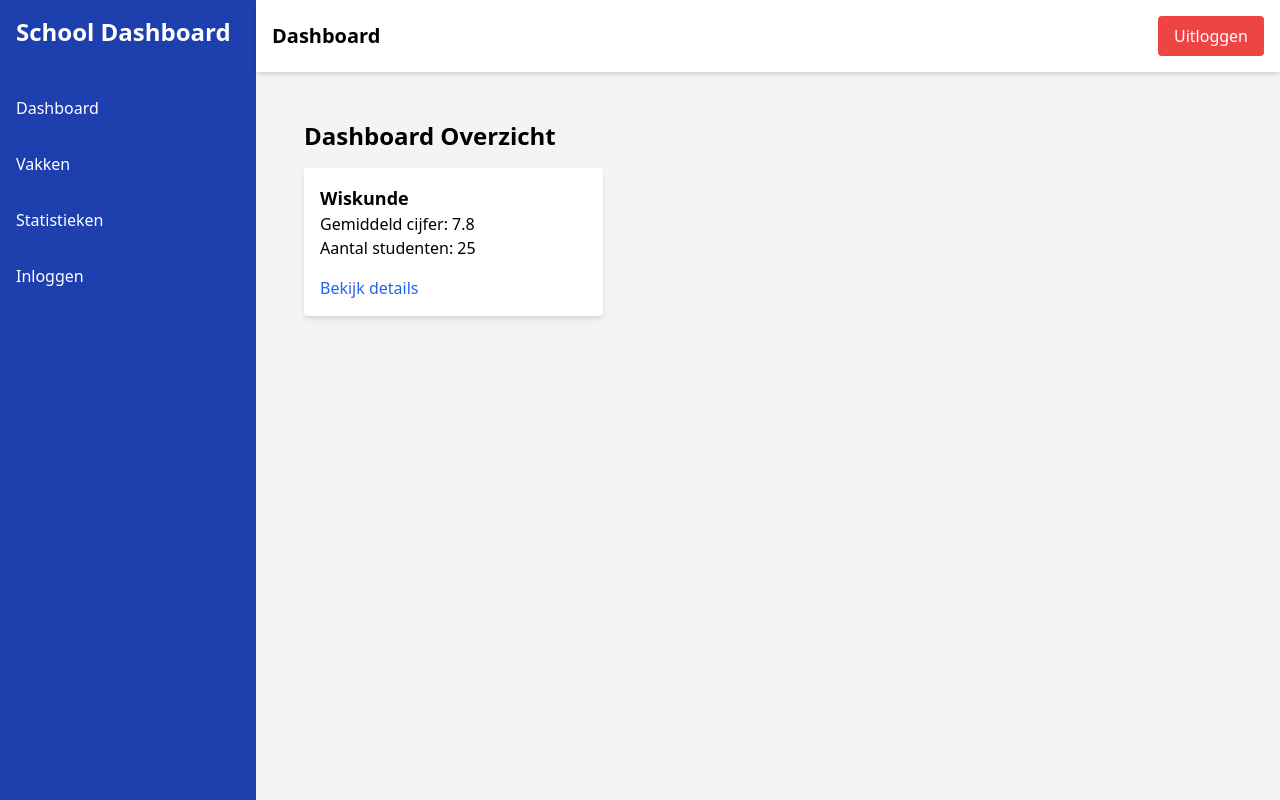
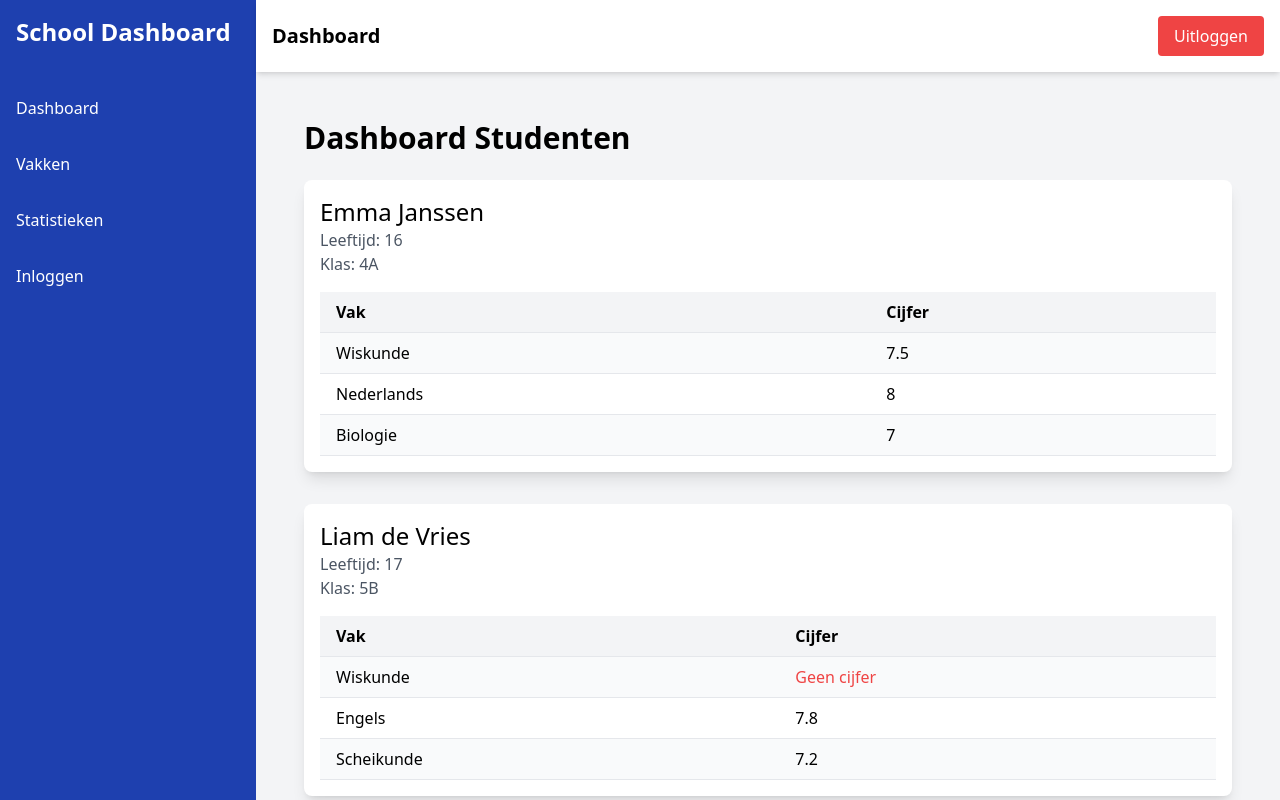
Before and after one commit to AbdellaBoutaarourt/Dashboard, a React (Create React App) app in the folder prototype-dashboard/: page / in a window 1280 px wide. Shown: the top 800 px of the page. Built offline with nearby package versions, Linux system fonts and the light colour scheme; the HTML template or start-up script is replaced by a standard one.

Commit message:
show data in subjectPage

```diff
--- a/prototype-dashboard/src/App.js
+++ b/prototype-dashboard/src/App.js
@@ -8,7 +8,7 @@ import StatisticsPage from './Pages/StatisticsPage';
 
 function App() {
   return (
-    <Router>
+    <div className=" bg-gray-100 min-h-screen"> <Router>
       <Routes>
         <Route
           path="/"
@@ -37,6 +37,9 @@ function App() {
 
       </Routes>
     </Router >
+    </div>
+
+
   );
 }
 
--- a/prototype-dashboard/src/Pages/DashboardHome.js
+++ b/prototype-dashboard/src/Pages/DashboardHome.js
@@ -1,18 +1,63 @@
-import React from 'react';
+import React, { useEffect, useState } from "react";
+import data from "../data.json";
 
 const DashboardHome = () => {
+    const [students, setStudents] = useState([]);
+
+    useEffect(() => {
+        setStudents(data.students);
+    }, []);
+
+    const handleMissingGrade = (grade) => {
+        return grade === null ? (
+            <span className="text-red-500">Geen cijfer</span>
+        ) : (
+            grade
+        );
+    };
+
+    const handleOutlier = (grade) => {
+        return grade === 10.0 ? (
+            <span className="text-yellow-500 font-bold">{grade}</span>
+        ) : (
+            grade
+        );
+    };
+
     return (
-        <div className="p-6">
-            <h1 className="text-2xl font-bold mb-4">Dashboard Overzicht</h1>
-            <div className="grid grid-cols-1 md:grid-cols-2 lg:grid-cols-3 gap-4">
+        <div className="container mx-auto p-6">
+            <h1 className="text-3xl font-semibold mb-6">Dashboard Studenten</h1>
 
-                <div className="bg-white shadow-md rounded p-4">
-                    <h2 className="text-lg font-semibold">Wiskunde</h2>
-                    <p>Gemiddeld cijfer: 7.8</p>
-                    <p>Aantal studenten: 25</p>
-                    <button className="mt-4 text-blue-600 hover:underline">Bekijk details</button>
-                </div>
-            </div>
+            {students.length === 0 ? (
+                <p>Geen gegevens beschikbaar...</p>
+            ) : (
+                students.map((student) => (
+                    <div key={student.id} className="mb-8 p-4 bg-white shadow-lg rounded-lg">
+                        <h2 className="text-2xl font-medium">{student.name}</h2>
+                        <p className="text-gray-600">Leeftijd: {student.age}</p>
+                        <p className="text-gray-600">Klas: {student.class}</p>
+
+                        <table className="min-w-full mt-4 table-auto">
+                            <thead>
+                                <tr className="bg-gray-100">
+                                    <th className="px-4 py-2 text-left border-b">Vak</th>
+                                    <th className="px-4 py-2 text-left border-b">Cijfer</th>
+                                </tr>
+                            </thead>
+                            <tbody>
+                                {student.subjects.map((subject) => (
+                                    <tr key={subject.id} className="odd:bg-gray-50">
+                                        <td className="px-4 py-2 border-b">{subject.name}</td>
+                                        <td className="px-4 py-2 border-b">
+                                            {handleOutlier(handleMissingGrade(subject.grade))}
+                                        </td>
+                                    </tr>
+                                ))}
+                            </tbody>
+                        </table>
+                    </div>
+                ))
+            )}
         </div>
     );
 };
--- a/prototype-dashboard/src/Pages/DashboardLayout.js
+++ b/prototype-dashboard/src/Pages/DashboardLayout.js
@@ -3,7 +3,7 @@ import { Link } from 'react-router-dom';
 
 const DashboardLayout = ({ children }) => {
     return (
-        <div className="flex h-screen bg-gray-100">
+        <div className="flex bg-gray-100">
 
             <aside className="w-64 bg-blue-800 text-white flex flex-col">
                 <div className="p-4 text-2xl font-bold">School Dashboard</div>
--- a/prototype-dashboard/src/Pages/SubjectsPage.js
+++ b/prototype-dashboard/src/Pages/SubjectsPage.js
@@ -1,18 +1,37 @@
-import React from 'react';
+import React, { useState, useEffect } from 'react';
+import data from '../data.json'; // Je data-bestand importeren
 
 const SubjectsPage = () => {
-    const subjects = ["Wiskunde", "Nederlands", "Biologie"];
+    const [subjects, setSubjects] = useState([]);
+
+    useEffect(() => {
+        const uniqueSubjects = new Set();
+        data.students.forEach(student => {
+            student.subjects.forEach(subject => {
+                uniqueSubjects.add(subject.name);
+            });
+        });
+        setSubjects(Array.from(uniqueSubjects));
+    }, []);
 
     return (
-        <div className="p-6">
-            <h1 className="text-2xl font-bold mb-4">Vakken Overzicht</h1>
-            <div className="grid gap-4">
-                {subjects.map((subject) => (
-                    <div key={subject} className="bg-white shadow-md rounded p-4">
-                        <h2 className="text-lg font-semibold">{subject}</h2>
-                        <button className="mt-2 text-blue-600 hover:underline">Bekijk Klassen</button>
-                    </div>
-                ))}
+        <div className="bg-gray-100 min-h-screen">
+            <div className="p-6">
+                <h1 className="text-2xl font-bold mb-4">Vakken Overzicht</h1>
+                <div className="grid gap-4 sm:grid-cols-1 md:grid-cols-2 lg:grid-cols-3 xl:grid-cols-4">
+                    {subjects.length === 0 ? (
+                        <p className="text-gray-600">Geen vakken beschikbaar...</p>
+                    ) : (
+                        subjects.map((subject) => (
+                            <div key={subject} className="bg-white shadow-md rounded p-4">
+                                <h2 className="text-lg font-semibold">{subject}</h2>
+                                <button className="mt-2 text-blue-600 hover:underline">
+                                    Bekijk Klassen
+                                </button>
+                            </div>
+                        ))
+                    )}
+                </div>
             </div>
         </div>
     );
```
